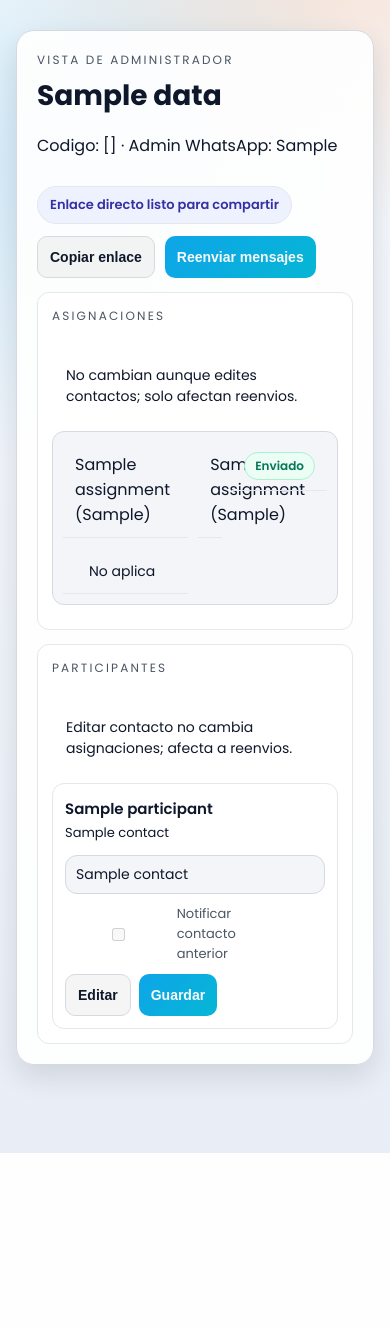
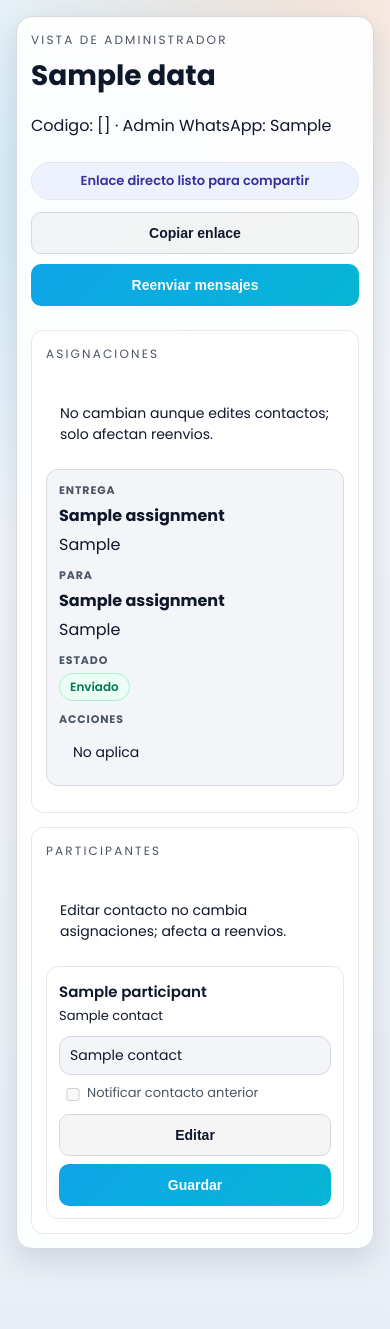
Before and after one commit to joaquingonzalezzanotti/Sorty, a Flask app: template templates/sorteo.html in a window 390 px wide. Shown: the part 91-1420 px from the top of the page. Before the commit the page ends 1244 px from the top, so only its background shows below. Run offline with Flask 3, Linux system fonts and the light colour scheme; the template is opened without the code that fills it: most values are stand-ins (such as "Sample title", 1, 10 or a date in 2020); some libraries are stand-ins or nearby versions.

Commit message:
feat(ui): improve mobile responsive layout for draw admin page

```diff
--- a/static/style.css
+++ b/static/style.css
@@ -1606,7 +1606,7 @@ th {
 .admin-card {
   max-width: 1100px;
   margin: 24px auto;
-  padding: 20px;
+  padding: clamp(14px, 2.2vw, 22px);
 }
 
 .admin-hero {
@@ -1705,6 +1705,16 @@ th {
   margin-left: auto;
 }
 
+.assignment-person {
+  display: grid;
+  gap: 4px;
+}
+
+.contact-text {
+  overflow-wrap: anywhere;
+  word-break: break-word;
+}
+
 .action-buttons {
   display: inline-flex;
   gap: 8px;
@@ -1714,6 +1724,152 @@ th {
   flex-wrap: wrap;
   margin: 12px 0;
   gap: 10px;
+}
+
+.notify-previous {
+  max-width: 220px;
+  line-height: 1.25;
+}
+
+.admin-page .data-table td {
+  vertical-align: top;
+}
+
+.admin-page .cell-actions .button {
+  white-space: nowrap;
+}
+
+@media (max-width: 920px) {
+  .admin-card {
+    margin: 10px auto 16px;
+    border-radius: 16px;
+  }
+
+  .admin-hero {
+    gap: 8px;
+  }
+
+  .admin-hero .pill {
+    width: 100%;
+    text-align: center;
+  }
+
+  .actions-row.wrap {
+    display: grid;
+    grid-template-columns: repeat(2, minmax(0, 1fr));
+    width: 100%;
+  }
+
+  .actions-row.wrap .button {
+    width: 100%;
+    justify-content: center;
+  }
+
+  .actions-row.wrap #action-msg {
+    grid-column: 1 / -1;
+  }
+
+  .admin-page .table-container {
+    overflow: visible;
+  }
+
+  .admin-page .data-table,
+  .admin-page .data-table tbody,
+  .admin-page .data-table tr {
+    display: block;
+    width: 100%;
+  }
+
+  .admin-page .data-table thead {
+    display: none;
+  }
+
+  .admin-page .data-table tr {
+    margin-bottom: 12px;
+    padding: 12px;
+    border: 1px solid var(--border);
+    border-radius: 12px;
+    background: var(--input-bg);
+  }
+
+  .admin-page .data-table td {
+    display: grid;
+    gap: 4px;
+    border: none;
+    padding: 0;
+    margin-bottom: 10px;
+  }
+
+  .admin-page .data-table td:last-child {
+    margin-bottom: 0;
+  }
+
+  .admin-page .data-table td::before {
+    content: attr(data-label);
+    font-size: 11px;
+    font-weight: 700;
+    letter-spacing: 0.08em;
+    text-transform: uppercase;
+    color: var(--muted);
+  }
+
+  .admin-page .cell-status .status-pill {
+    justify-self: start;
+  }
+
+  .admin-page .cell-actions .button {
+    width: 100%;
+  }
+
+  .participant-row {
+    display: grid;
+    grid-template-columns: 1fr;
+    align-items: start;
+    gap: 10px;
+  }
+
+  .participant-actions {
+    margin-left: 0;
+    width: 100%;
+    display: grid;
+    grid-template-columns: 1fr;
+    gap: 10px;
+  }
+
+  .participant-actions .email-input {
+    width: 100%;
+    min-width: 0;
+  }
+
+  .inline-checkbox.notify-previous {
+    max-width: none;
+    display: grid;
+    grid-template-columns: auto 1fr;
+    align-items: start;
+    column-gap: 8px;
+    white-space: normal;
+  }
+
+  .action-buttons {
+    width: 100%;
+    display: grid;
+    grid-template-columns: repeat(2, minmax(0, 1fr));
+    gap: 8px;
+  }
+
+  .action-buttons .button {
+    width: 100%;
+  }
+}
+
+@media (max-width: 420px) {
+  .actions-row.wrap {
+    grid-template-columns: 1fr;
+  }
+
+  .action-buttons {
+    grid-template-columns: 1fr;
+  }
 }
 
 /* Landing */
--- a/templates/sorteo.html
+++ b/templates/sorteo.html
@@ -3,6 +3,7 @@
 <head>
   <meta charset="utf-8">
   <meta name="viewport" content="width=device-width, initial-scale=1">
+  <meta name="format-detection" content="telephone=no,email=no,address=no">
   <title>Sorty - Sorteo</title>
   <meta name="robots" content="noindex,nofollow,noarchive,nosnippet">
   <link rel="icon" type="image/png" href="{{ url_for('static', filename='sorty_logo.png') }}">
@@ -68,9 +69,19 @@
               <tbody>
                 {% for a in data.assignments %}
                 <tr data-giver-id="{{ a.giver_id }}">
-                  <td>{{ a.giver_name }} ({{ a.giver_contact or a.giver_email }})</td>
-                  <td>{{ a.receiver_name }} ({{ a.receiver_contact or a.receiver_email }})</td>
-                  <td>
+                  <td class="cell-giver" data-label="Entrega">
+                    <div class="assignment-person">
+                      <strong>{{ a.giver_name }}</strong>
+                      <span class="contact-text">{{ a.giver_contact or a.giver_email }}</span>
+                    </div>
+                  </td>
+                  <td class="cell-receiver" data-label="Para">
+                    <div class="assignment-person">
+                      <strong>{{ a.receiver_name }}</strong>
+                      <span class="contact-text">{{ a.receiver_contact or a.receiver_email }}</span>
+                    </div>
+                  </td>
+                  <td class="cell-status" data-label="Estado">
                     {% if a.email_status == "sent" %}
                       <span class="status-pill status-sent">Enviado</span>
                     {% elif a.email_status == "error" %}
@@ -79,7 +90,7 @@
                       <span class="status-pill status-muted">Sin datos</span>
                     {% endif %}
                   </td>
-                  <td>
+                  <td class="cell-actions" data-label="Acciones">
                     {% if data.channel == "email" %}
                     <button class="button ghost sm resend-single" data-participant-id="{{ a.giver_id }}">Reenviar</button>
                     {% else %}
@@ -106,7 +117,7 @@
                   <span class="name">{{ p.name }}</span>
                   {% if p.is_admin %}<span class="tag">Admin</span>{% endif %}
                 </div>
-                <div class="muted email">{{ p.contact or p.email }}</div>
+                <div class="muted email contact-text">{{ p.contact or p.email }}</div>
               </div>
               <div class="participant-actions">
                 <input
@@ -116,7 +127,7 @@
                   class="input sm email-input"
                   disabled
                 >
-                <label class="inline-checkbox">
+                <label class="inline-checkbox notify-previous">
                   <input type="checkbox" data-notify-id="{{ p.id }}" disabled> Notificar contacto anterior
                 </label>
                 <div class="action-buttons">
```
